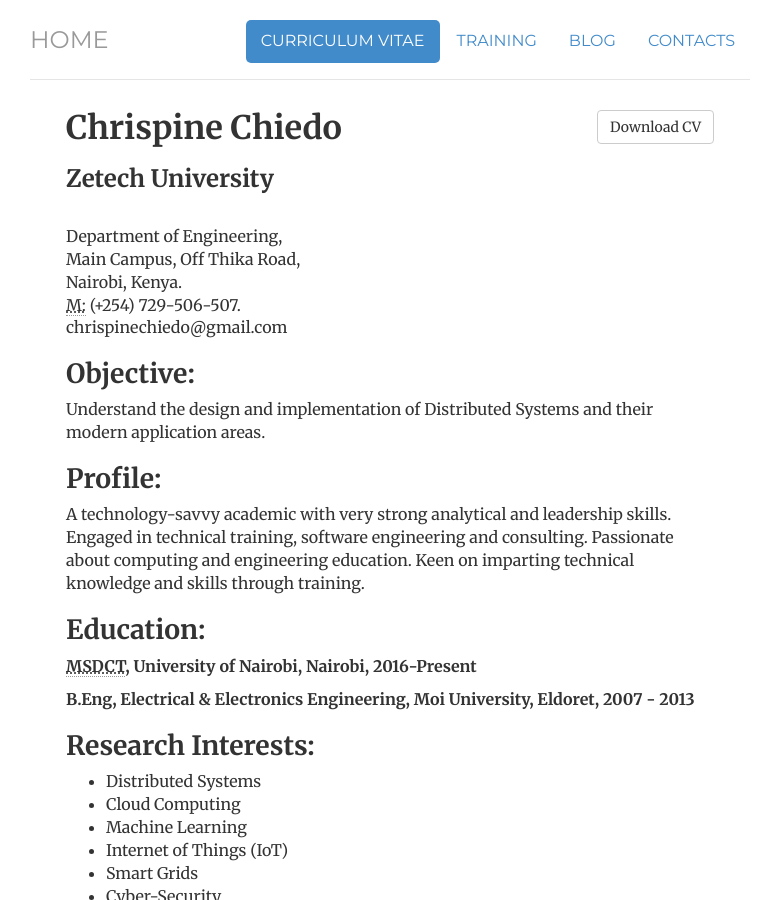
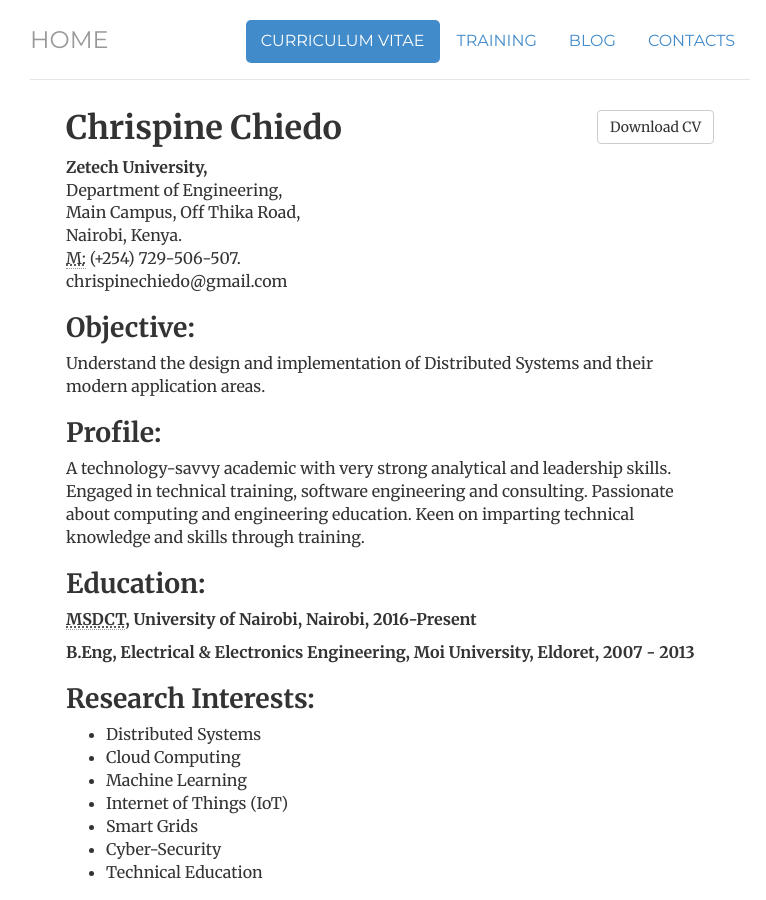
Before and after one commit to theafricanengineer/theafricanengineer.github.io, a Jekyll site: the page built from cv/index.html, in a window 1280 px wide and 900 px high. Shown: the whole window, without its empty margins (250-1016 px from the left). Built offline with Jekyll 4.4.1, drawn with Linux system fonts in a browser that asks for light colours.

```diff
--- a/cv/index.html
+++ b/cv/index.html
@@ -13,7 +13,7 @@ description: Current CV for Chrispine Chiedo, a Consultant, Technical Trainer, S
 				<div itemscope itemtype="http://data-vocabulary.org/Person">
 				<span itemprop="name"><h1>Chrispine Chiedo</h1></span>
 				<address>
-				<span itemprop="affiliation"><strong><h3>Zetech University</h3></strong><br></span>
+				<span itemprop="affiliation"><strong>Zetech University,</strong><br></span>
 				<span itemprop="affiliation">Department of Engineering,<br></span>
 				Main Campus, Off Thika Road,<br>
 				Nairobi, Kenya.<br>
```
